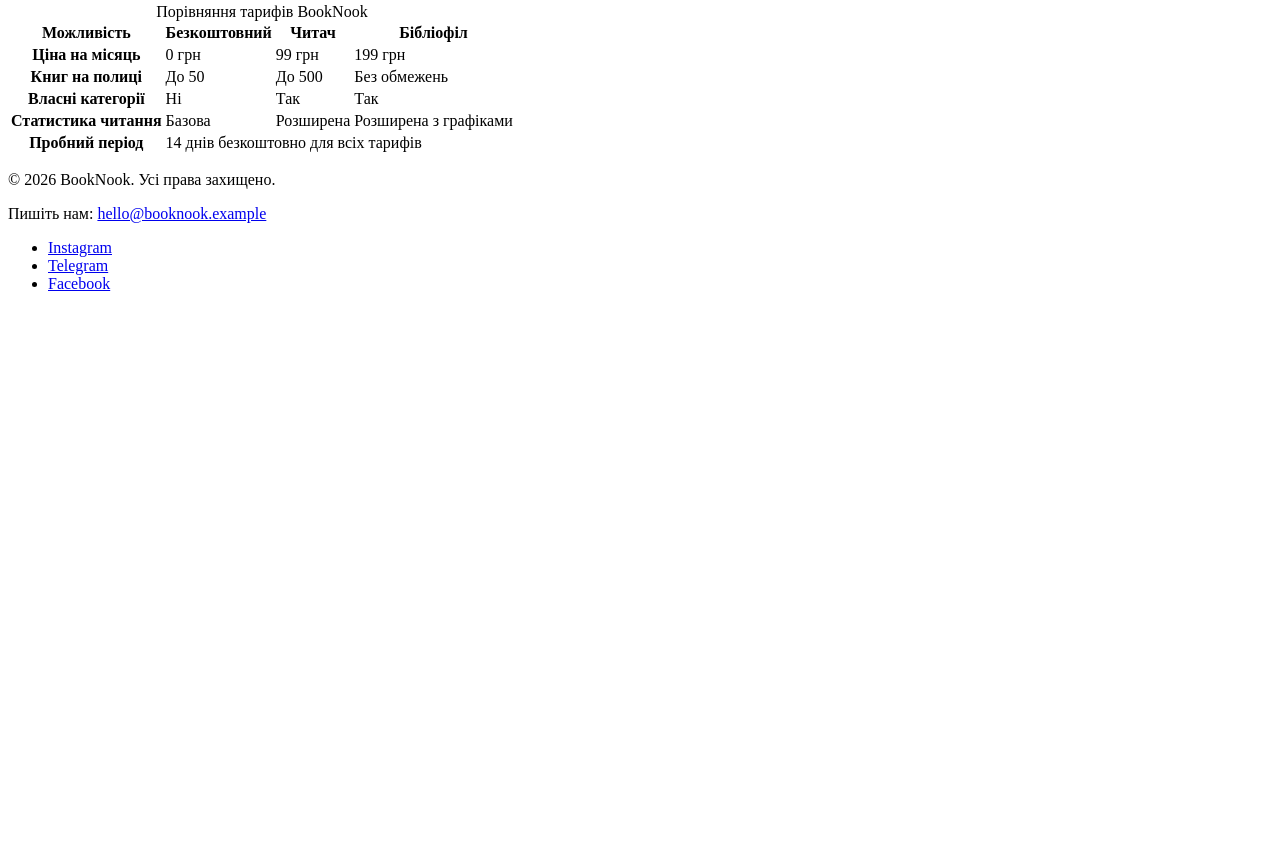
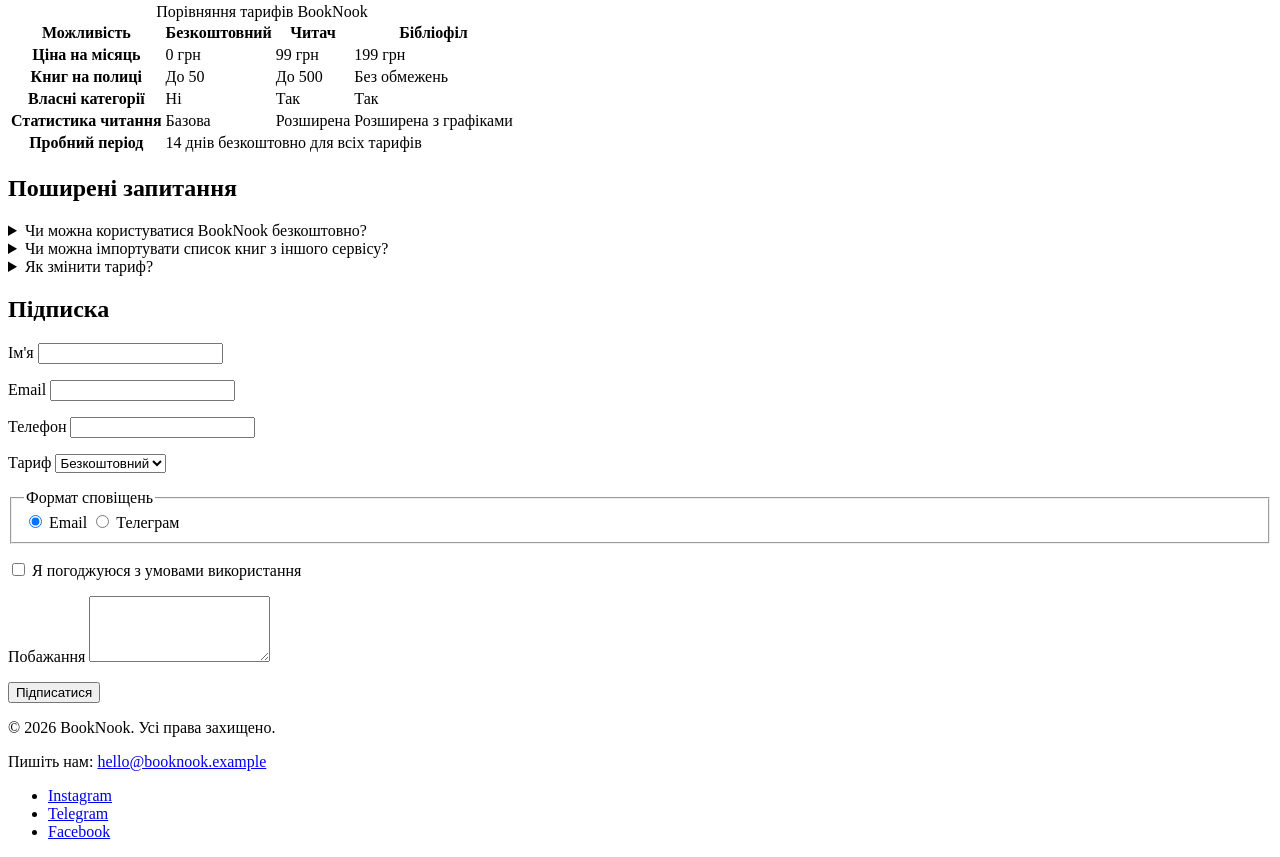
Before and after one commit to kustymenko/my-web-course, a website: page hw-05/index.html in a window 1280 px wide. Shown: the part 783-1640 px from the top of the page. Before the commit the page ends 1092 px from the top, so only its background shows below. Drawn offline with Linux system fonts and the light colour scheme.

Commit message:
Додано форму підписки та FAQ

```diff
--- a/hw-05/index.html
+++ b/hw-05/index.html
@@ -96,6 +96,84 @@
           </tbody>
         </table>
       </section>
+
+      <section id="faq">
+        <h2>Поширені запитання</h2>
+        <details>
+          <summary>Чи можна користуватися BookNook безкоштовно?</summary>
+          <p>
+            Так, безкоштовний тариф дозволяє додати до 50 книг і залишається
+            безкоштовним без обмежень у часі.
+          </p>
+        </details>
+        <details>
+          <summary>Чи можна імпортувати список книг з іншого сервісу?</summary>
+          <p>
+            Так, ти можеш завантажити список у форматі CSV, і книги з'являться
+            на твоїй полиці.
+          </p>
+        </details>
+        <details>
+          <summary>Як змінити тариф?</summary>
+          <p>
+            Тариф можна змінити в будь-який момент у налаштуваннях акаунта.
+            Оплата перераховується пропорційно.
+          </p>
+        </details>
+      </section>
+
+      <section id="signup">
+        <h2>Підписка</h2>
+        <form action="#" method="post">
+          <p>
+            <label for="name">Ім'я</label>
+            <input type="text" id="name" name="name" required />
+          </p>
+          <p>
+            <label for="email">Email</label>
+            <input type="email" id="email" name="email" required />
+          </p>
+          <p>
+            <label for="phone">Телефон</label>
+            <input type="tel" id="phone" name="phone" />
+          </p>
+          <p>
+            <label for="plan">Тариф</label>
+            <select id="plan" name="plan">
+              <option value="free">Безкоштовний</option>
+              <option value="reader">Читач</option>
+              <option value="bibliophile">Бібліофіл</option>
+            </select>
+          </p>
+          <fieldset>
+            <legend>Формат сповіщень</legend>
+            <input
+              type="radio"
+              id="notify-email"
+              name="notify"
+              value="email"
+              checked
+            />
+            <label for="notify-email">Email</label>
+            <input
+              type="radio"
+              id="notify-telegram"
+              name="notify"
+              value="telegram"
+            />
+            <label for="notify-telegram">Телеграм</label>
+          </fieldset>
+          <p>
+            <input type="checkbox" id="agree" name="agree" required />
+            <label for="agree">Я погоджуюся з умовами використання</label>
+          </p>
+          <p>
+            <label for="message">Побажання</label>
+            <textarea id="message" name="message" rows="4"></textarea>
+          </p>
+          <button type="submit">Підписатися</button>
+        </form>
+      </section>
     </main>
 
     <footer>
```
